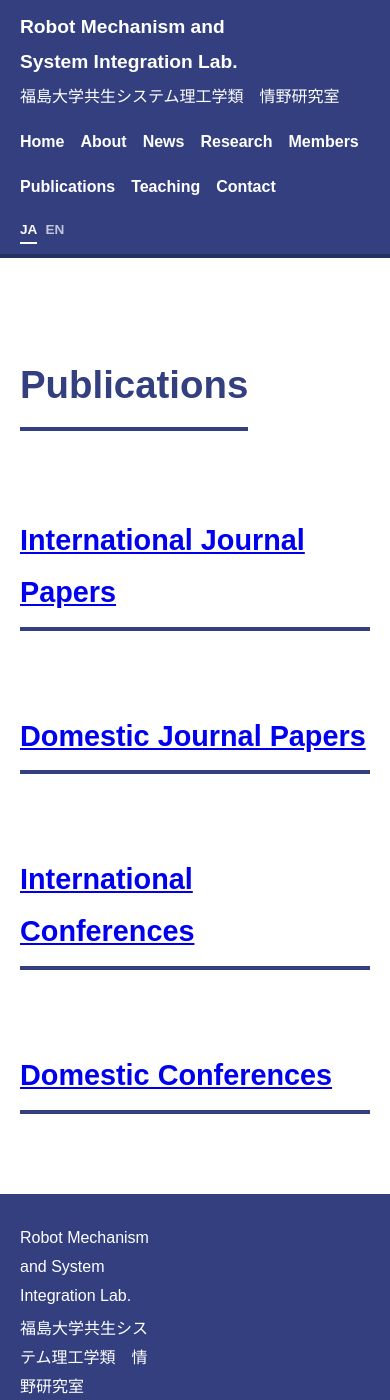
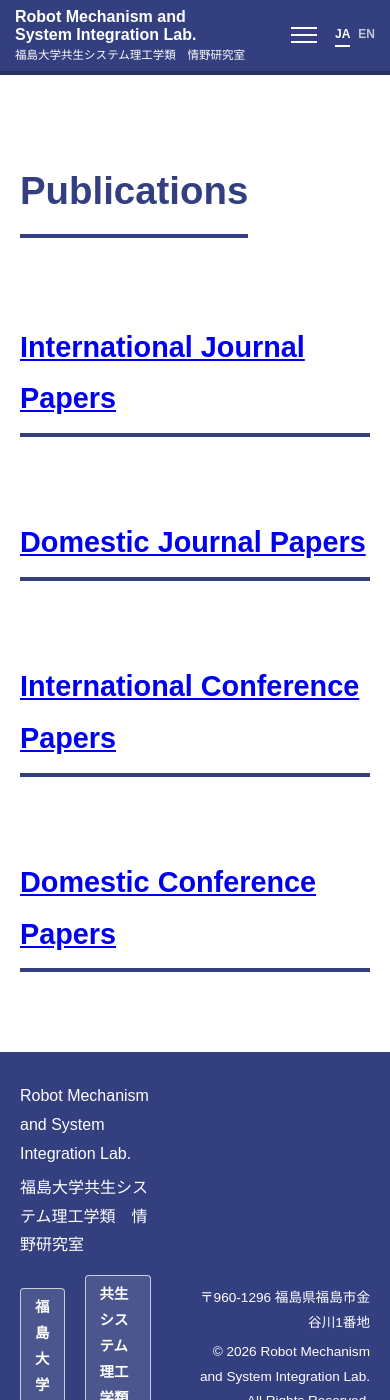
Before and after one commit to rmsi-seino-lab/rmsi-seino-lab.github.io, a Jekyll site: the page built from publication.html, in a window 390 px wide and 1400 px high. Built offline with Jekyll 4.4.1, drawn with Linux system fonts in a browser that asks for light colours.

Commit message:
Update website

```diff
--- a/_includes/header-ja.html
+++ b/_includes/header-ja.html
@@ -1,9 +1,19 @@
 <header class="site-header">
   <div class="header-inner">
+
     <div class="site-title">
       <h1>Robot Mechanism and <br> System Integration Lab.</h1>
       <h2>福島大学共生システム理工学類　情野研究室</h2>
     </div>
+
+    <!-- スマホ用ハンバーガーメニュー -->
+    <input type="checkbox" id="menu-toggle" class="menu-toggle">
+
+    <label for="menu-toggle" class="hamburger">
+      <span></span>
+      <span></span>
+      <span></span>
+    </label>
 
     <nav class="main-nav">
       <a href="{{ '/' | relative_url }}">Home</a>
--- a/en/publication.html
+++ b/en/publication.html
@@ -24,13 +24,13 @@ lang_url: /publication.html
 
   <a href="international_conference.html">
     <section class="publication-section">
-      <h2>International Conferences</h2>
+      <h2>International Conference Papers</h2>
     </section>
   </a>
 
   <a href="Domestic_conference_UC.html">
     <section class="publication-section">
-      <h2>Domestic Conferences</h2>
+      <h2>Domestic Conference Papers</h2>
     </section>
   </a>
 
--- a/publication.html
+++ b/publication.html
@@ -24,13 +24,13 @@ lang_url: /en/publication.html
 
   <a href="international_conference.html">
     <section class="publication-section">
-      <h2>International Conferences</h2>
+      <h2>International Conference Papers</h2>
     </section>
   </a>
 
   <a href="Domestic_conference_UC.html">
     <section class="publication-section">
-      <h2>Domestic Conferences</h2>
+      <h2>Domestic Conference Papers</h2>
     </section>
   </a>
 
--- a/style.css
+++ b/style.css
@@ -259,21 +259,6 @@ section h2 {
   background: var(--navy-dark);
 }
 
-/* Smartphone */
-
-@media (max-width: 800px) {
-  .header-inner {
-    flex-direction: column;
-    align-items: flex-start;
-    gap: 16px;
-  }
-
-  .main-nav {
-    flex-wrap: wrap;
-    gap: 16px;
-  }
-}
-
 /* Page */
 
 .page-title {
@@ -471,3 +456,97 @@ section h2 {
 .footer-info p {
   margin: 5px 0;
 }
+
+/* ハンバーガーメニュー：PCでは非表示 */
+.menu-toggle,
+.hamburger {
+  display: none;
+}
+
+/* Smartphone */
+
+@media (max-width: 768px) {
+
+  .site-header {
+    padding: 8px 0;
+    margin-bottom: 30px;
+  }
+
+  .header-inner {
+    position: relative;
+    padding: 0 15px;
+    gap: 12px;
+  }
+
+  .site-title {
+    flex: 1;
+  }
+
+  .site-title h1 {
+    font-size: 1rem;
+    line-height: 1.15;
+  }
+
+  .site-title h2 {
+    font-size: 0.72rem;
+    line-height: 1.2;
+  }
+
+  /* ハンバーガーボタン */
+  .hamburger {
+    display: flex;
+    flex-direction: column;
+    justify-content: center;
+    gap: 5px;
+
+    width: 32px;
+    height: 32px;
+
+    cursor: pointer;
+    flex-shrink: 0;
+  }
+
+  .hamburger span {
+    display: block;
+    width: 26px;
+    height: 2px;
+    background: white;
+  }
+
+/* ナビゲーションは通常非表示 */
+  .main-nav {
+    display: none;
+
+    position: absolute;
+    top: calc(100% + 8px);
+    left: 0;
+    right: 0;
+
+    flex-direction: column;
+    gap: 0;
+
+    background: var(--navy);
+    padding: 10px 20px 15px;
+
+    border-bottom: 4px solid var(--navy-dark);
+  }
+
+  .main-nav a {
+    padding: 10px 0;
+    border-bottom: 1px solid rgba(255, 255, 255, 0.2);
+  }
+
+  .main-nav a:last-child {
+    border-bottom: none;
+  }
+
+  /* チェックされたら表示 */
+  .menu-toggle:checked ~ .main-nav {
+    display: flex;
+  }
+
+  .lang-switch {
+    flex-shrink: 0;
+    font-size: 0.75rem;
+  }
+}
```
